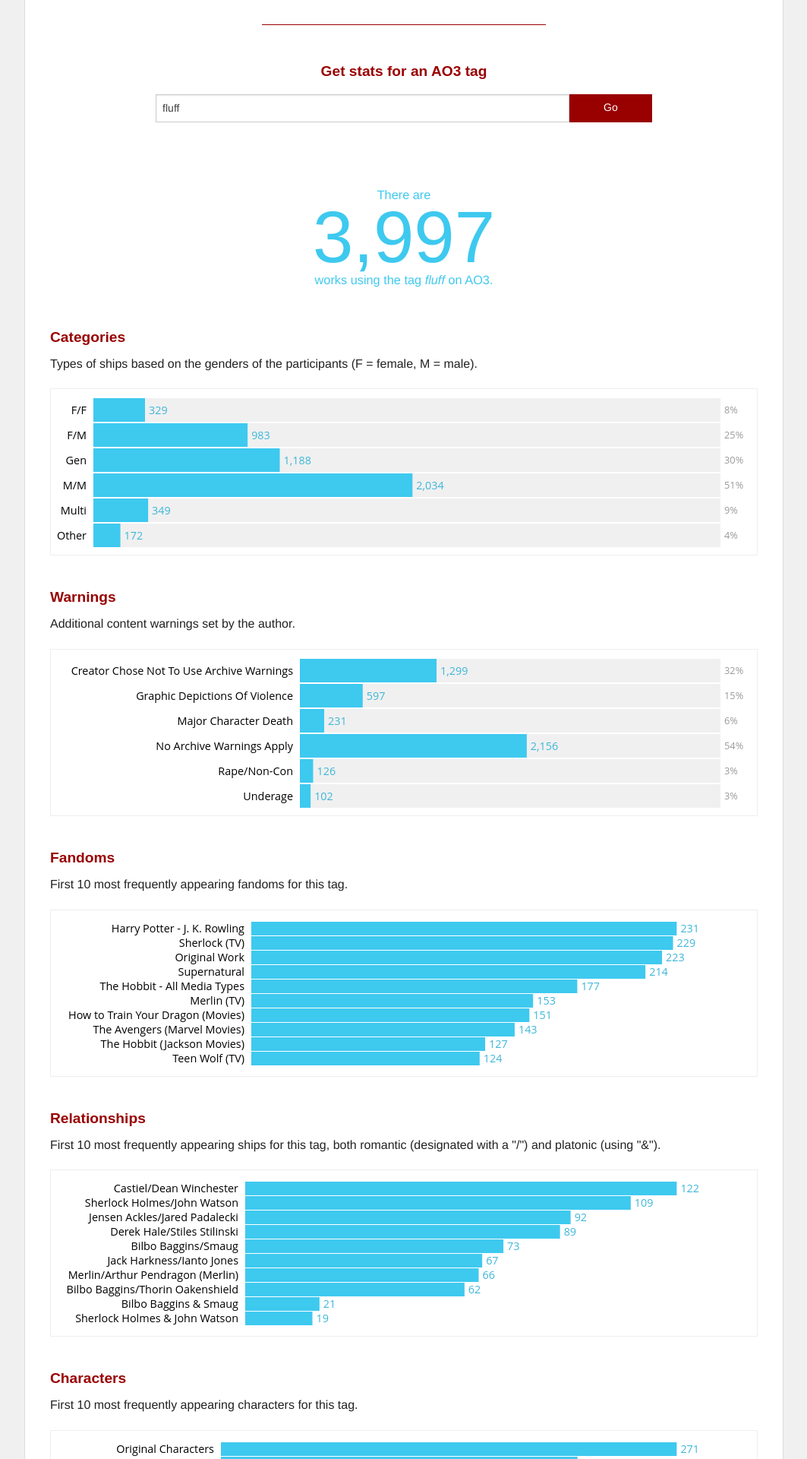
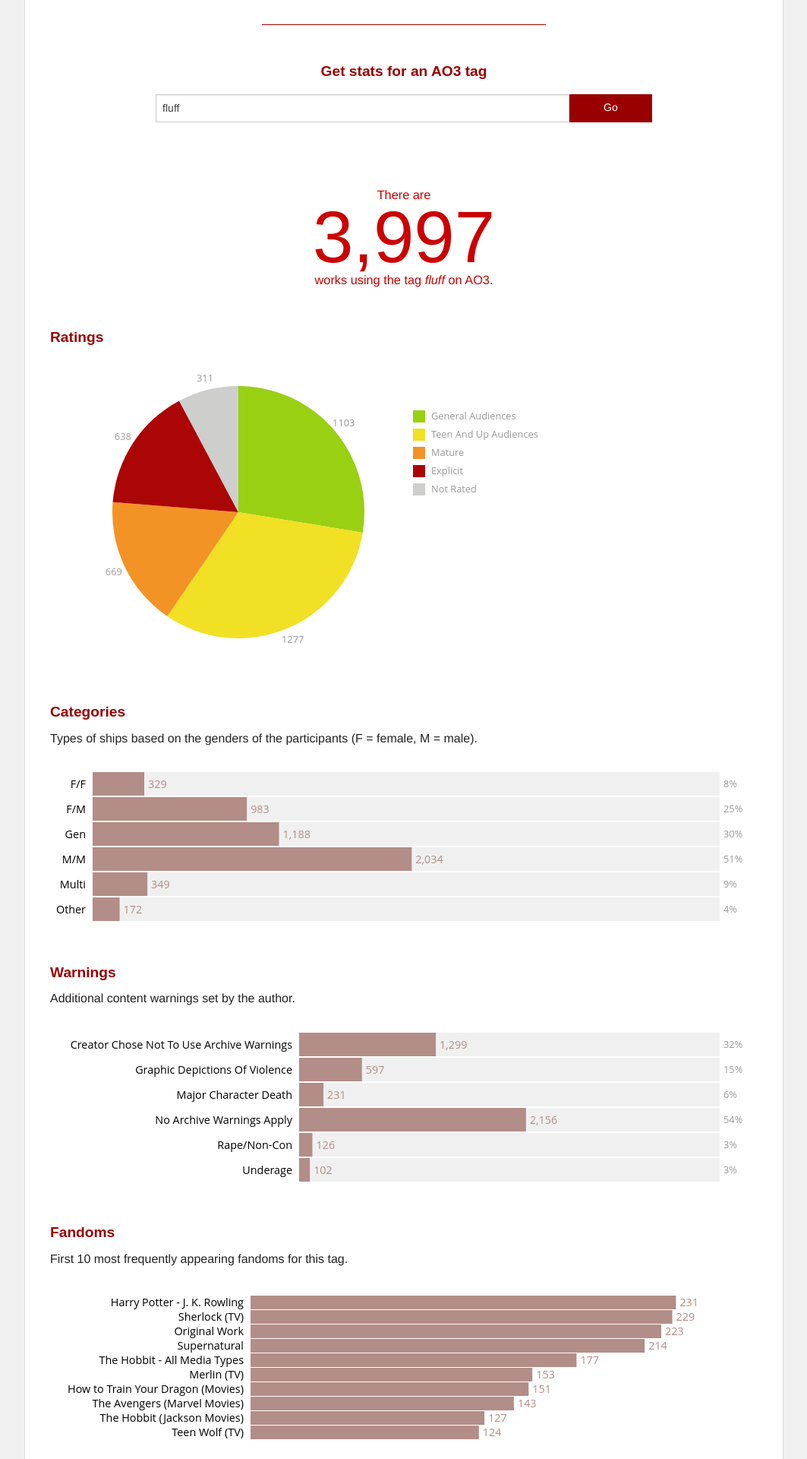
Before and after one commit to esgibter/fandomstats, a Python web app: template src/application/home/templates/homepage.html in a window 1280 px wide. Shown: the part 394-2314 px from the top of the page at 76% size, without its empty margins (108-1171 px from the left). Run offline with Jinja, Linux system fonts and the light colour scheme; the template is opened without the code that fills it, so the values that code supplies are empty.

Commit message:
changed color to redgrey, added piechart

```diff
--- a/src/application/home/static/css/home.css
+++ b/src/application/home/static/css/home.css
@@ -263,7 +263,7 @@
 svg {
 	padding:0;
 	margin:0;
-	border:1px solid #eee;
+	/*border:1px solid #eee;*/
 }
 
 .number {
--- a/src/application/home/static/js/homepage.js
+++ b/src/application/home/static/js/homepage.js
@@ -4,7 +4,14 @@
 FSTATS.palette = {
 	accent:"#CC0000",
 	light1: "#F0F0F0",
+	bland:"#B38D87",
 };
+FSTATS.fontSizes = {
+	'medium label': 0.9,
+	'small label': 0.8,
+	'large label': 1.5,
+}
+
 FSTATS.sortFunctions = {
 	'key':function(a,b) {
 		if (a.y > b.y) {
@@ -120,7 +127,7 @@
 			} else {
 				FSTATS.graphInstances['sumOfWorks'] = new FSTATS.Number({
 					number:result.numworks,
-					color: '#3ec9ef',
+					color: FSTATS.palette.accent,
 					commentBefore:'There are',
 					commentAfter:'works using the tag <em>' + tag + '</em> on AO3.',
 					container:numSum,
@@ -128,8 +135,50 @@
 				FSTATS.graphInstances['sumOfWorks'].plot();
 			};
 
-			//ratings = $('<div class="large-12 column" id="graph-ratings"></div>');
-			//RATING
+			ratings = $('<div class="large-12 column graph" id="graph-ratings"></div>');
+			ratings.append('<h3>Ratings</h3>');
+			graphs.append(ratings);
+
+			FSTATS.graphInstances['ratingsGraph'] = new FSTATS.PieChart({
+				container:ratings,
+				data: {
+					values:[
+						{
+							"x":result.stats.rating["General Audiences"],
+							"y":'G',
+							"description":'General Audiences',
+							"color":'#99D012',
+						},
+						{
+							"x":result.stats.rating["Teen And Up Audiences"],
+							"y":'T',
+							"description":'Teen And Up Audiences',
+							"color":'#F1E024',
+						},
+						{
+							"x":result.stats.rating["Mature"],
+							"y":'M',
+							"description":'Mature',
+							"color":'#F39325',
+						},
+						{
+							"x":result.stats.rating["Explicit"],
+							"y":'E',
+							"description":'Explicit',
+							"color":'#AB0606',
+						},
+						{
+							"x":result.stats.rating["Not Rated"],
+							"y":'N',
+							"description":'Not Rated',
+							"color":'#CECECC',
+						},
+					],
+					sum:result.numworks,
+				},
+				ratio:1/2,
+			})
+			FSTATS.graphInstances['ratingsGraph'].plot();
 
 			categories = $('<div class="large-12 column graph" id="graph-category"></div>');
 			categories.append('<h3>Categories</h3><p>Types of ships based on the genders of the participants (F = female, M = male).</p>');
@@ -139,8 +188,6 @@
 				FSTATS.graphInstances['categoryGraph'].setData({
 						values:result.stats.category,
 						sum:result.numworks,
-						color: '#3ec9ef',
-						textColor:"#3eb7d8",
 					});
 			} else {
 				FSTATS.graphInstances['categoryGraph'] = new FSTATS.BarGraph({
@@ -149,8 +196,8 @@
 					data:{
 						values:result.stats.category,
 						sum:result.numworks,
-						color: '#3ec9ef',
-						textColor:"#3eb7d8",
+						color: FSTATS.palette.bland,
+						textColor:FSTATS.palette.bland,
 					},
 					ratio:3/9,
 				});
@@ -166,8 +213,6 @@
 				FSTATS.graphInstances['warningGraph'].setData({
 					values:result.stats.warning,
 					sum:result.numworks,
-					color: '#3ec9ef',
-					textColor:"#3eb7d8",
 				});
 			} else {
 				FSTATS.graphInstances['warningGraph'] = new FSTATS.BarGraph({
@@ -176,8 +221,8 @@
 					data: {
 						values:result.stats.warning,
 						sum:result.numworks,
-						color: '#3ec9ef',
-						textColor:"#3eb7d8",
+						color: FSTATS.palette.bland,
+						textColor:FSTATS.palette.bland,
 					},
 					ratio:4/9,
 				});
@@ -194,8 +239,6 @@
 				FSTATS.graphInstances['fandomGraph'].setData({
 					values:result.stats.fandom,
 					sum:result.numworks,
-					color: '#3ec9ef',
-					textColor:"#3eb7d8",
 				});
 			} else {
 				FSTATS.graphInstances['fandomGraph'] = new FSTATS.BarGraph({
@@ -203,8 +246,8 @@
 					data: {
 						values:result.stats.fandom,
 						sum:result.numworks,
-						color: '#3ec9ef',
-						textColor:"#3eb7d8",
+						color: FSTATS.palette.bland,
+						textColor:FSTATS.palette.bland,
 					},
 					ratio:5/9,
 					sort:'value'
@@ -220,8 +263,6 @@
 				FSTATS.graphInstances['relationshipGraph'].setData({
 					values:result.stats.relationship,
 					sum:result.numworks,
-					color: '#3ec9ef',
-					textColor:"#3eb7d8",
 				});
 			} else {
 				FSTATS.graphInstances['relationshipGraph'] = new FSTATS.BarGraph({
@@ -229,8 +270,8 @@
 					data: {
 						values:result.stats.relationship,
 						sum:result.numworks,
-						color: '#3ec9ef',
-						textColor:"#3eb7d8",
+						color: FSTATS.palette.bland,
+						textColor:FSTATS.palette.bland,
 					},
 					ratio:5/9,
 					sort:'value'
@@ -246,8 +287,6 @@
 				FSTATS.graphInstances['characterGraph'].setData({
 					values:result.stats.character,
 					sum:result.numworks,
-					color: '#3ec9ef',
-					textColor:"#3eb7d8",
 				});
 			} else {
 				FSTATS.graphInstances['characterGraph'] = new FSTATS.BarGraph({
@@ -255,8 +294,8 @@
 					data: {
 						values:result.stats.character,
 						sum:result.numworks,
-						color: '#3ec9ef',
-						textColor:"#3eb7d8",
+						color: FSTATS.palette.bland,
+						textColor:FSTATS.palette.bland,
 					},
 					ratio:5/9,
 					sort:'value'
@@ -272,8 +311,6 @@
 				FSTATS.graphInstances['freeformGraph'].setData({
 					values:result.stats.freeform,
 					sum:result.numworks,
-					color: '#3ec9ef',
-					textColor:"#3eb7d8",
 				});
 			} else {
 				FSTATS.graphInstances['freeformGraph'] = new FSTATS.BarGraph({
@@ -281,8 +318,8 @@
 					data: {
 						values:result.stats.freeform,
 						sum:result.numworks,
-						color: '#3ec9ef',
-						textColor:"#3eb7d8",
+						color: FSTATS.palette.bland,
+						textColor:FSTATS.palette.bland,
 					},
 					ratio:5/9,
 					sort:'value'
@@ -437,23 +474,6 @@
 	 * A decimal number. (I personally write them as fractions when setting them, it's easier to read IMO.)
 	 */
 	this.ratio = settings.ratio;
-
-
-
-	this.width = this.container.width() - this.margin.left - this.margin.right;
-	//this.height = (FSTATS.defaultBarHeight + 4)*this.data.values.length + this.margin.top + this.margin.bottom;
-
-	var height = this.width*this.ratio - this.margin.top - this.margin.bottom;
-	var numberOfBars = Object.keys(this.data).length;
-
-	if (height > numberOfBars * FSTATS.maxBarHeight) { //too thick
-		this.height = numberOfBars*FSTATS.maxBarHeight;
-	} else if (height > numberOfBars * FSTATS.minBarHeight) { //too thin
-		this.height = numberOfBars*FSTATS.minBarHeight;
-	} else { //just right
-		this.height =  height;
-	}
-
 };
 
 FSTATS.BarGraph = function(settings) {
@@ -468,18 +488,25 @@
 
 	this.setData(this.data);
 
-	//set left margin according to the number of characters in the label
-	var origMargin = this.margin.left;
+	//set width & height
 	if (self.longest > 5) {
 		this.margin.left = self.longest * FSTATS.em * 0.5;
 	} else {
 		this.margin.left = self.longest * FSTATS.em * 0.7;
 	}
-	//Most characters are actually narrower than em, so this somehow fixes that.
-	this.width = this.width - (this.margin.left - origMargin); //fix to keep the svg width correct!
+	this.width = this.container.width() - this.margin.left - this.margin.right;
+	//this.height = (FSTATS.defaultBarHeight + 4)*this.data.values.length + this.margin.top + this.margin.bottom;
 
-	this.labelFontSize = 0.9;
-	this.percentsFontSize = 0.8;
+	var height = this.width*this.ratio - this.margin.top - this.margin.bottom;
+	var numberOfBars = Object.keys(this.data).length;
+
+	if (height > numberOfBars * FSTATS.maxBarHeight) { //too thick
+		this.height = numberOfBars*FSTATS.maxBarHeight;
+	} else if (height > numberOfBars * FSTATS.minBarHeight) { //too thin
+		this.height = numberOfBars*FSTATS.minBarHeight;
+	} else { //just right
+		this.height =  height;
+	}
 
 	this.plot = function() {
 
@@ -495,7 +522,7 @@
 
 		// =================== defining scales and axes
 
-		self.ficCountLabelPadding = this.labelFontSize*FSTATS.em * 4;
+		self.ficCountLabelPadding = FSTATS.fontSizes["medium label"]*FSTATS.em * 4;
 
 		if ('percentage' == self.type) {
 			self.xScale = d3.scaleLinear()
@@ -526,7 +553,7 @@
 					.attr("class","y axis")
 					.attr("transform","translate(0,0)")
 					.call(self.yAxis)
-					.attr("font-size",self.labelFontSize + 'em')
+					.attr("font-size",FSTATS.fontSizes["medium label"] + 'em')
 					.attr("fill","#333");
 
 
@@ -568,7 +595,6 @@
 					.attr("height",self.height)
 					.attr("transform","translate(0,0)");
 
-		//TODO: the first rect in WarningGraph is drawn too high and partially covers the next rect. this gets fixed when redrawing.
 		var rect = self.bars.selectAll("rect")
 					.data(self.dataset)
 					.enter()
@@ -613,7 +639,7 @@
 						.text(function(d) {
 							return d3.format(">.0%")(d.percent);
 						})
-						.attr("font-size", self.percentsFontSize + 'em')
+						.attr("font-size", FSTATS.fontSizes["small label"] + 'em')
 						.attr("fill","#999");
 		}
 
@@ -632,7 +658,7 @@
 						return self.yScale(d.y) + self.yScale.bandwidth()/2;
 					})
 					.attr("dy","0.35em")
-					.attr("font-size",self.labelFontSize + 'em')
+					.attr("font-size",FSTATS.fontSizes["medium label"] + 'em')
 					.attr("height",self.yScale.bandwidth())
 					.text(function(d) {
 						return d3.format(",")(d.x);
@@ -803,6 +829,176 @@
 FSTATS.BarGraph.prototype = Object.create(FSTATS.Graph.prototype); //inheritance
 FSTATS.BarGraph.prototype.constructor = FSTATS.BarGraph; //sets the constructor to the right function
 
+
+FSTATS.PieChart = function(settings) {
+	var self = this;
+	this.parent = FSTATS.Graph;
+	this.parent.call(this,settings); //calls parent constructor
+
+
+	var parentSetData = this.setData;
+	this.setData = function(newData) {
+		if (Array.isArray(newData.values)) {
+			self.sum = newData.sum;
+			self.dataset = newData.values;
+		} else {
+			self.parentSetData(newData);
+		}
+	}
+	this.setData(settings.data);
+
+
+	this.width = this.container.width() - this.margin.left - this.margin.right;
+	this.height = this.width*this.ratio - this.margin.top - this.margin.bottom;
+
+	this.plot = function() {
+		var svgWidth = self.width + self.margin.left + self.margin.right;
+		var svgHeight = self.height + self.margin.top + self.margin.bottom;
+
+		var labelPadding = FSTATS.em * 2;
+
+		self.radius = Math.min((self.width-2*labelPadding)/2, (self.height-2*labelPadding)) / 2;
+
+		self.svg = d3.select(self.container[0]) //self.container is a JQuery object, this is how we get the DOM element out of it. TODO Maybe do it the other way round and pass a DOM element?
+				.append("svg")
+				.attr("class","has-graph")
+				.attr("width",svgWidth)
+				.attr("height",svgHeight);
+		self.graph = self.svg.append("g")
+					.attr("transform","translate(" + self.margin.left + ", "+ self.margin.top +")");
+
+		self.pieGraph = self.graph.append("g")
+					.attr('transform', 'translate(' + (self.radius + labelPadding) +  ',' + (self.height / 2) + ')');
+
+		//default colors (if not defined in settings)
+		var color = d3.scaleOrdinal(["#98abc5", "#8a89a6", "#7b6888", "#6b486b", "#a05d56", "#d0743c", "#ff8c00"]);
+
+		/*
+		self.yScale = d3.scaleBand()
+					.domain(self.dataset.map(function(d) {return d.y;}))
+					.rangeRound([0,self.height]) //I'm not "flipping" the axis here, because I want the bars to start at top
+					.padding(0.05);
+		*/
+		self.pie = d3.pie()
+					.sort(null)
+					.value(function(d) {return d.x; });
+
+		self.arc = d3.arc()
+					.innerRadius(0)
+					.outerRadius(self.radius);
+
+		self.ficCountsArc = d3.arc()
+					.innerRadius(self.radius + FSTATS.em)
+					.outerRadius(self.radius + FSTATS.em);
+
+		self.labelsArc = d3.arc()
+					.innerRadius(self.radius/2)
+					.outerRadius(self.radius/2);
+
+
+
+		self.pieChart = self.pieGraph.selectAll('path')
+					.data(self.pie(self.dataset))
+					.enter()
+					.append('path')
+					.attr('d',self.arc)
+					.attr('fill',function(d){
+						if (undefined == d.data.color) {
+							return color(d.data.y);
+						} else {
+							return d.data.color;
+						}
+
+					})
+
+		self.ficCounts = self.pieGraph.append("g")
+						.attr("class","ficCounts");
+
+		self.ficCountTexts = self.ficCounts.selectAll('text')
+					.data(self.pie(self.dataset))
+					.enter()
+					.append('text')
+					.attr('transform', function(d) {
+						return "translate(" + self.ficCountsArc.centroid(d) + ")";
+					})
+					.attr("dy","0.35em")
+					.text(function(d) {
+						return d.data.x;
+					})
+					.attr("font-size", FSTATS.fontSizes['small label'] + 'em')
+					.attr("fill","#999")
+					.attr("text-anchor",'middle');
+
+		/*
+		self.labels = self.pieGraph.append("g")
+						.attr("class","labels");
+
+		self.labelsTexts = self.labels.selectAll('text')
+					.data(self.pie(self.dataset))
+					.enter()
+					.append('text')
+					.attr('transform', function(d) {
+						return "translate(" + self.labelsArc.centroid(d) + ")";
+					})
+					.attr("dy","0.35em")
+					.text(function(d) {
+						return d.data.y;
+					})
+					.attr("font-size", FSTATS.fontSizes['large label'] + 'em')
+					.attr("fill","#fff")
+					.attr("text-anchor",'middle');
+		*/
+
+		self.legend = self.graph.append("g")
+						.attr("class","legend")
+						.attr("transform","translate(" + (labelPadding*2 + self.radius*2 + labelPadding) + ", "+ (labelPadding*2) +")");
+
+
+		self.legendSamples = self.legend.selectAll('rect')
+					.data(self.dataset)
+					.enter()
+					.append('rect')
+					.attr('x',0)
+					.attr('y',function(d,i) {
+						return i*(FSTATS.em + FSTATS.em*0.5);
+					})
+					.attr('width',FSTATS.em)
+					.attr('height',FSTATS.em)
+					.attr('fill',function(d){
+						if (undefined == d.color) {
+							return color(d.y);
+						} else {
+							return d.color;
+						}
+					});
+
+
+		self.legendLabels = self.legend.selectAll("text")
+						.data(self.dataset)
+						.enter()
+						.append("text")
+						.attr("x",FSTATS.em+FSTATS.em*0.5)
+						.attr("y",function(d,i) {
+							return i*(FSTATS.em + FSTATS.em*0.5) + FSTATS.em*0.5; //i-th box from the top (half em padding) and center
+						})
+						.attr("dy","0.35em")
+						.attr("height",FSTATS.em)
+						.text(function(d) {
+							return d.description;
+						})
+						.attr("font-size", FSTATS.fontSizes["small label"] + 'em')
+						.attr("fill","#999");
+	}
+
+	this.redraw = function() {
+
+	}
+ }
+
+FSTATS.PieChart.prototype = Object.create(FSTATS.Graph.prototype); //inheritance
+FSTATS.PieChart.prototype.constructor = FSTATS.PieChart; //sets the constructor to the right function
+
+
 //--------------- UTILITIES --------------------//
 
 function commaConcat(obj) {
```
